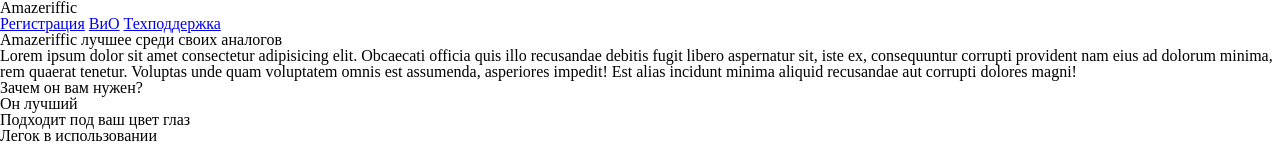
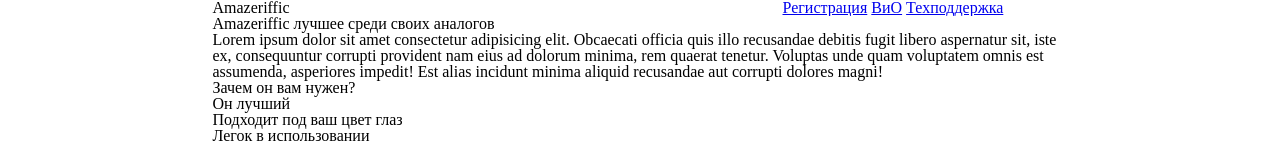
Before and after one commit to sexyDaniel/Amazeriffic, a plain HTML site: page index.html in a window 1280 px wide. Shown: the top 148 px of the page. Drawn offline with Linux system fonts and the light colour scheme.

Commit message:
Update style.css

```diff
--- a/styles/style.css
+++ b/styles/style.css
@@ -6,13 +6,24 @@ header,main,footer{
     min-width: 855px;
 }
 
-header.container,main.container,footer.container{
+header .container,main .container,footer .container{
     max-width: 855px;
     margin: auto;
 }
 
+header h1 {
+    float: left;
+    width: 570px;
+}
+
+header nav {
+    float: right;
+    width: 285px;
+}
+
 header {
     background: white;
+    overflow: auto;
 }
 
 main {
```
Also changed, not shown: index.html (indentation only).
